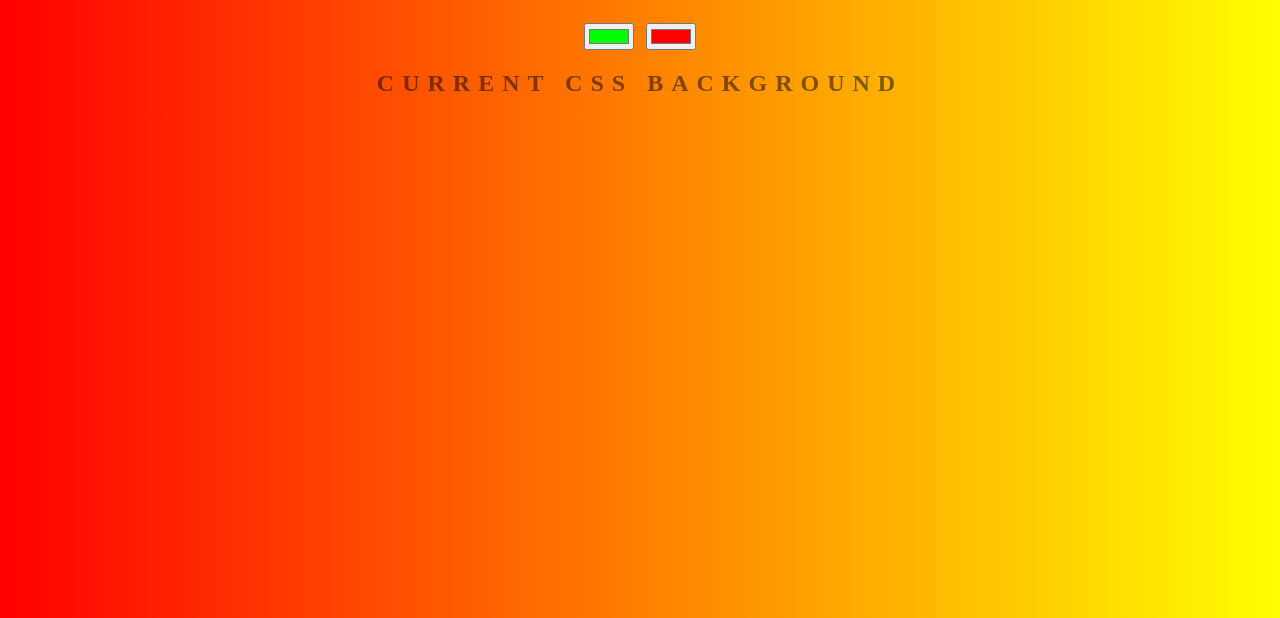
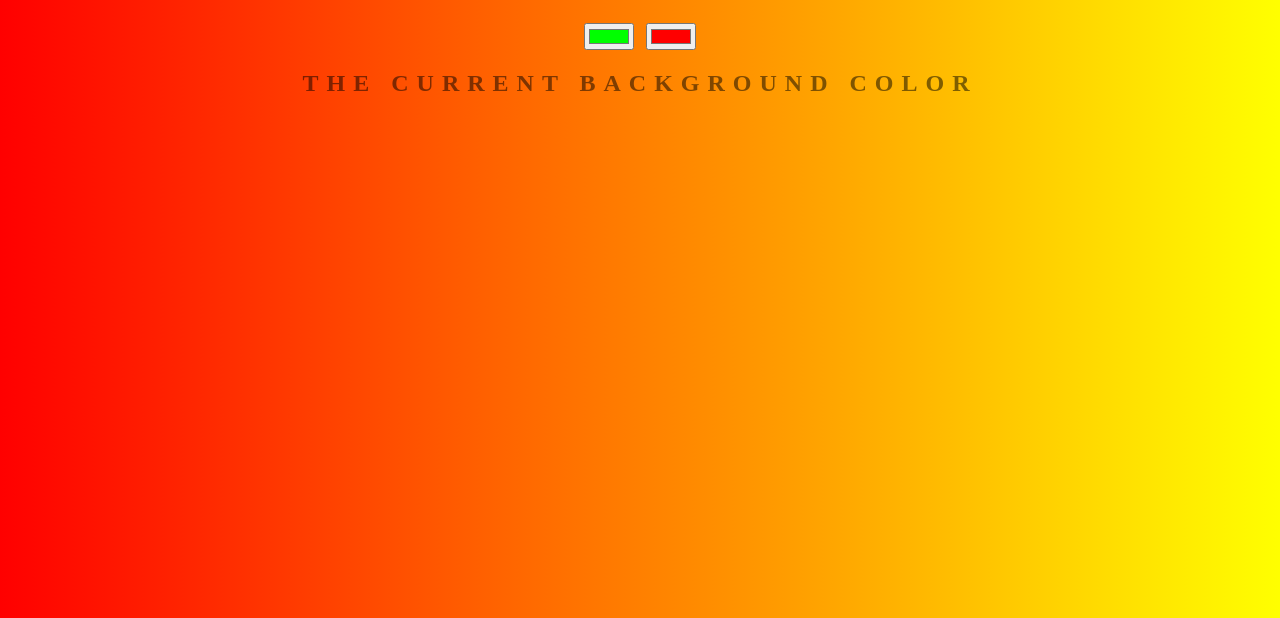
Before and after one commit to ajgconcepcion17/background-generator, a plain HTML site: page index.html in a window 1280 px wide. Shown: the part 182-800 px from the top of the page. Drawn offline with Linux system fonts and the light colour scheme.

Commit message:
changed h2 text

```diff
--- a/index.html
+++ b/index.html
@@ -13,7 +13,7 @@
   <input class="color1" type="color" name="color1" value="#00ff00">
   <input class="color2" type="color" name="color2" value="#ff0000">
 
-<H2>Current CSS Background</H2>
+<H2>The Current Background Color</H2>
 <h3></h3>
 
 
```
